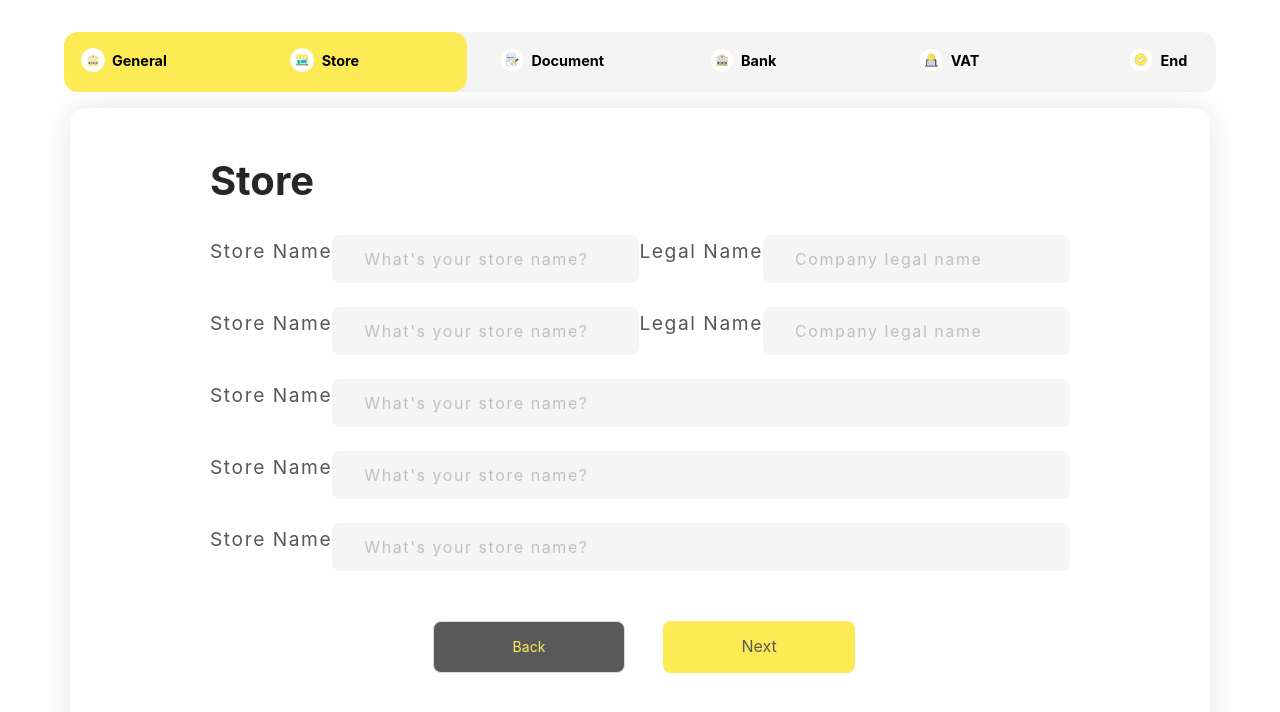
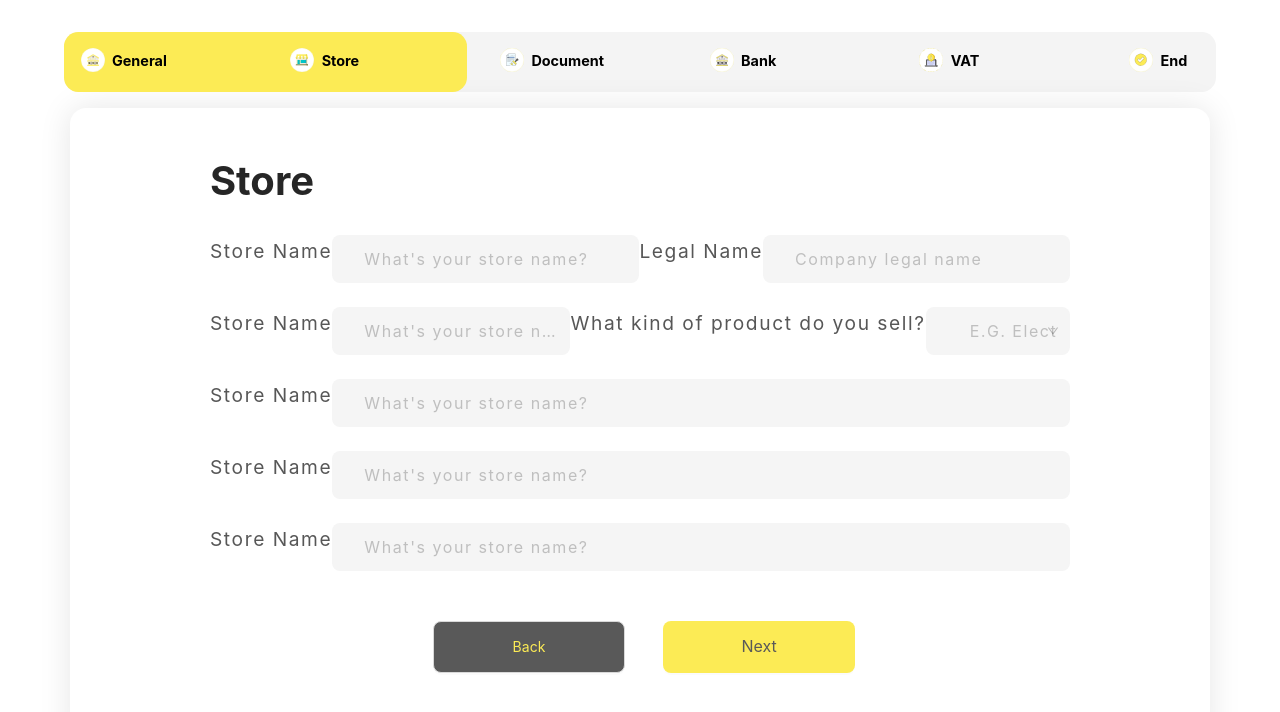
Before and after one commit to Abdulrahman-Falyoun/multi-step-form-react, a React (Create React App) app: page / in a window 1280 px wide. Both pictures are taken after a click on the button "Next". Shown: the top 712 px of the page. Built offline with nearby package versions, Linux system fonts and the light colour scheme.

Commit message:
Adding select input

```diff
--- /dev/null
+++ b/src/components/stepper-select.tsx
@@ -0,0 +1,19 @@
+import { Select } from "antd";
+import React from "react";
+import '../styles/stepper-select.sass'
+const { Option } = Select;
+
+const StepperSelect = (props: any) => {
+    const { options, onChange, style, defaultValue, placeholder } = props;
+    return (
+        <div className="stepper-select-wrapper">
+            <Select placeholder={placeholder} defaultValue={defaultValue} style={style} onChange={onChange}>
+                {
+                    options && options.map((opt: any) =>  <Option key={opt.value} value={opt.value}>{opt.label}</Option>)
+                }
+            </Select>
+        </div>
+    )
+};
+
+export default StepperSelect;
--- a/src/components/steps/step-two-store.tsx
+++ b/src/components/steps/step-two-store.tsx
@@ -1,9 +1,9 @@
 
 import React, { useState } from 'react';
-import { Form, Input, Button, Select, Radio } from 'antd';
+import { Form } from 'antd';
 import StepperInput from '../stepper-input';
+import StepperSelect from '../stepper-select';
 import '../../styles/step-two.sass'
-import FancySmallCard from '../card/fancy-small-card';
 const layout = {
   labelCol: { span: 0 },
   wrapperCol: { span: 21 },
@@ -12,6 +12,11 @@ const layout = {
 const StepOneGenerator = () => {
   const [form] = Form.useForm();
   const [radioGroupValue, setRadioGroupValue] = useState('Riyadh');
+  const [options, setOptions] = useState([
+    { value: 'whatever', label: 'whatever'},
+    { value: 'whatever1', label: 'whatever1'},
+    { value: 'whatever2', label: 'whatever2'}
+  ])
   return (
     <div className="step-two-wrapper">
       <p style={{ display: 'block' }}>Store</p>
@@ -48,12 +53,8 @@ const StepOneGenerator = () => {
                   size='large'
                   bordered={false} />
               </Form.Item>
-              <Form.Item className="full-flex-item column-flex-direction" name="legalName" label="Legal Name">
-                <StepperInput
-                  onInputChanged={(e: any) => { console.log('changed: ', e.target.value) }}
-                  placeHolder="Company legal name"
-                  size='large'
-                  bordered={false} />
+              <Form.Item className="full-flex-item column-flex-direction" name="legalName" label="What kind of product do you sell?">
+                <StepperSelect options={options} placeholder='E.G. Electronics' />
               </Form.Item>
             </div>
           </Form>
--- /dev/null
+++ b/src/styles/stepper-select.sass
@@ -0,0 +1,24 @@
+@import 'partials/breakpoints'
+
+
+.ant-select:not(.ant-select-customize-input) .ant-select-selector
+    border-color: transparent
+    background: #F5F5F5
+    background-color: #F5F5F5
+    border-radius: .5rem
+    height: 3rem
+    width: 100%
+    @media screen and ( max-width: $screen-md-min )
+        width: 100%
+
+
+.ant-select-selection-placeholder
+    font-size: 1rem
+    letter-spacing: .1rem
+    display: flex
+    justify-content: flex-start
+    align-items: center
+.ant-select-single .ant-select-selector .ant-select-selection-placeholder
+    padding-left: 2rem
+
+.ant-select-arrow
```
